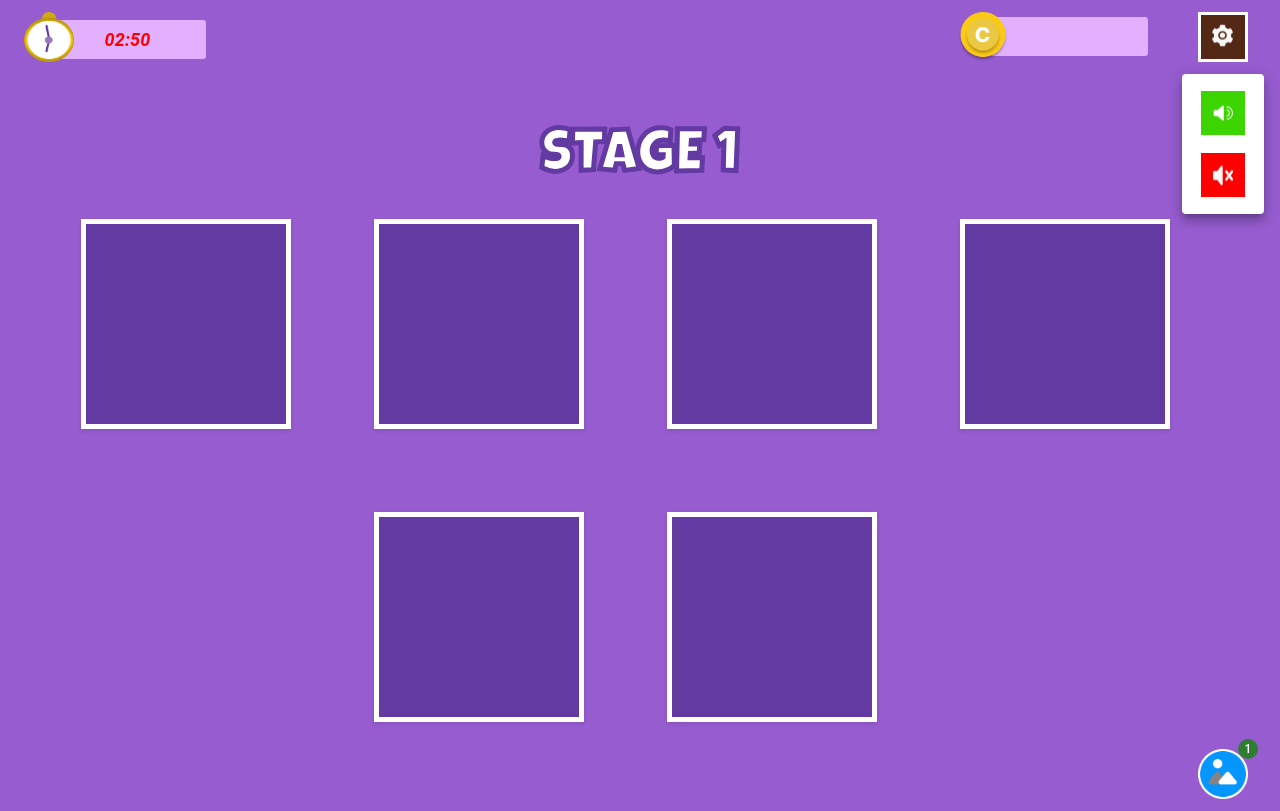
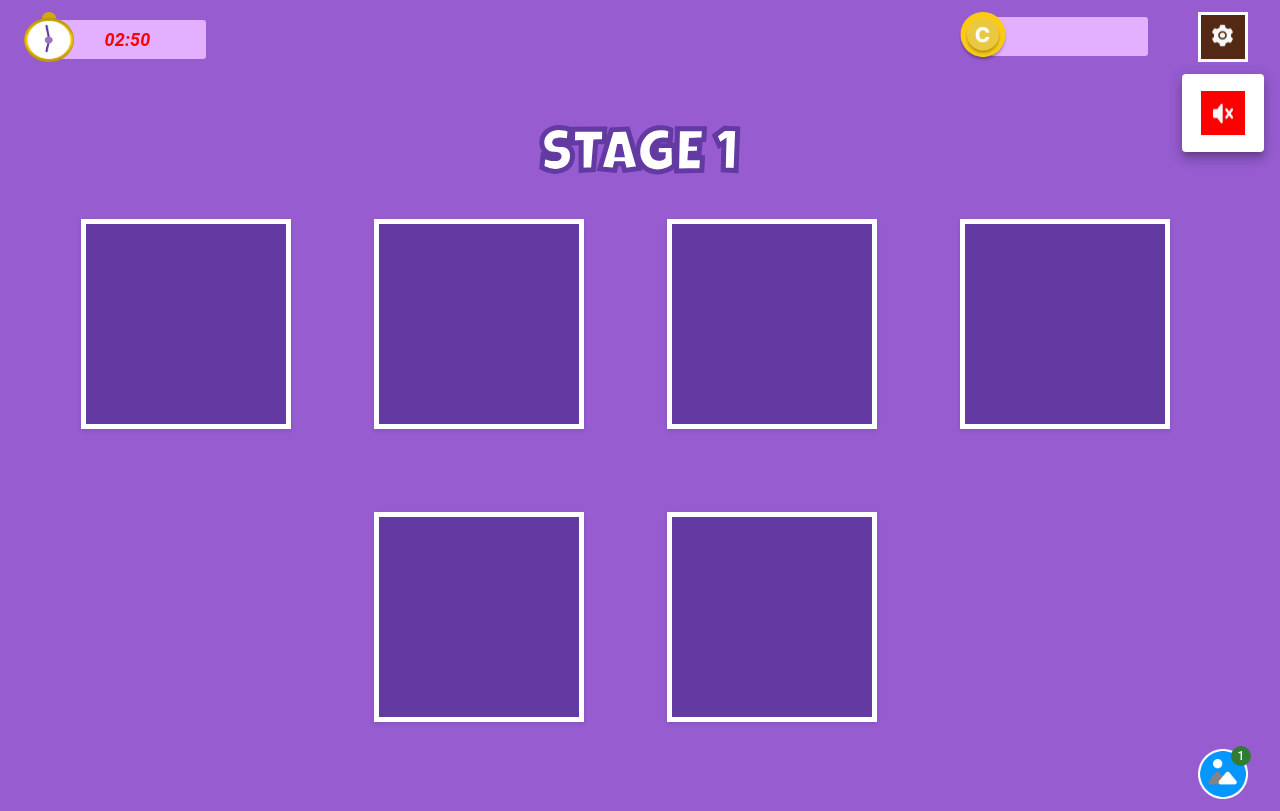
Before and after one commit to tangmonootchanat/My-app-game, a React (Create React App) app: page /GamePage in a window 1280 px wide. Both pictures are taken after a click on the button "open sound menu". Built offline with nearby package versions, Linux system fonts and the light colour scheme.

Commit message:
EditNavbar

```diff
--- a/src/views/component/NavBra.tsx
+++ b/src/views/component/NavBra.tsx
@@ -1,4 +1,4 @@
-import React from 'react';
+import React, { useState } from 'react';
 import styled, { css } from 'styled-components';
 import { AppBar, Box, Toolbar, IconButton, Typography, Menu, MenuItem } from '@mui/material';
 import Frame75 from '../component/Images/Frame 75.png';
@@ -15,16 +15,23 @@
 `;
 
 export default function PrimarySearchAppBar() {
-  const [anchorEl, setAnchorEl] = React.useState<null | HTMLElement>(null);
+  const [selectedIcon, setSelectedIcon] = useState<string | null>(null);
+  const [anchorEl, setAnchorEl] = useState<null | HTMLElement>(null);
   const isMenuOpen = Boolean(anchorEl);
 
-  const handleProfileMenuOpen = (event: React.MouseEvent<HTMLElement>) => {
+  const handleIconSelect = (icon: string) => {
+    setSelectedIcon(prevIcon => (prevIcon === icon ? null : icon));
+    setAnchorEl(null); // ปิดเมนูเมื่อเลือกไอคอน
+  };
+
+  const handleMenuOpen = (event: React.MouseEvent<HTMLElement>) => {
     setAnchorEl(event.currentTarget);
   };
 
   const handleMenuClose = () => {
     setAnchorEl(null);
   };
+
 
   const menuId = 'primary-search-account-menu';
   const renderMenu = (
@@ -33,11 +40,12 @@
       open={isMenuOpen}
       onClose={handleMenuClose}
     >
-      <CustomMenuItem onClick={handleMenuClose}>
-        <img src={Frame100} alt="" style={{ width: 50, height: 50 }} />
-      </CustomMenuItem>
-      <CustomMenuItem onClick={handleMenuClose}>
-        <img src={Frame101} alt="" style={{ width: 50, height: 50 }} />
+      <CustomMenuItem onClick={() => handleIconSelect('openSound')}>
+        {selectedIcon === 'openSound' ? (
+          <img src={Frame100} alt="" style={{ width: 50, height: 50 }} />
+        ) : (
+          <img src={Frame101} alt="" style={{ width: 50, height: 50 }} />
+        )}
       </CustomMenuItem>
     </Menu>
   );
@@ -101,7 +109,7 @@
             aria-label="open sound menu"
             aria-controls={menuId}
             aria-haspopup="true"
-            onClick={handleProfileMenuOpen}
+            onClick={handleMenuOpen}
             color="inherit"
             sx={{ mr: 2 }}
 
@@ -110,7 +118,7 @@
           </IconButton>
         </Toolbar>
       </AppBar>
-      {renderMenu}
+        {anchorEl && renderMenu}
     </Box>
   );
 }
--- a/src/views/pages/PageGames/GamePage.tsx
+++ b/src/views/pages/PageGames/GamePage.tsx
@@ -179,7 +179,7 @@
           color="inherit"
           aria-controls="menuId"
         >
-          <Badge badgeContent={1} color="success">
+          <Badge badgeContent={1}  overlap="circular" color="success">
             <img src={Frame97} alt="" style={{ width: 50, height: 50, fontSize: 16 }} />
           </Badge>
         </IconButton>
```
